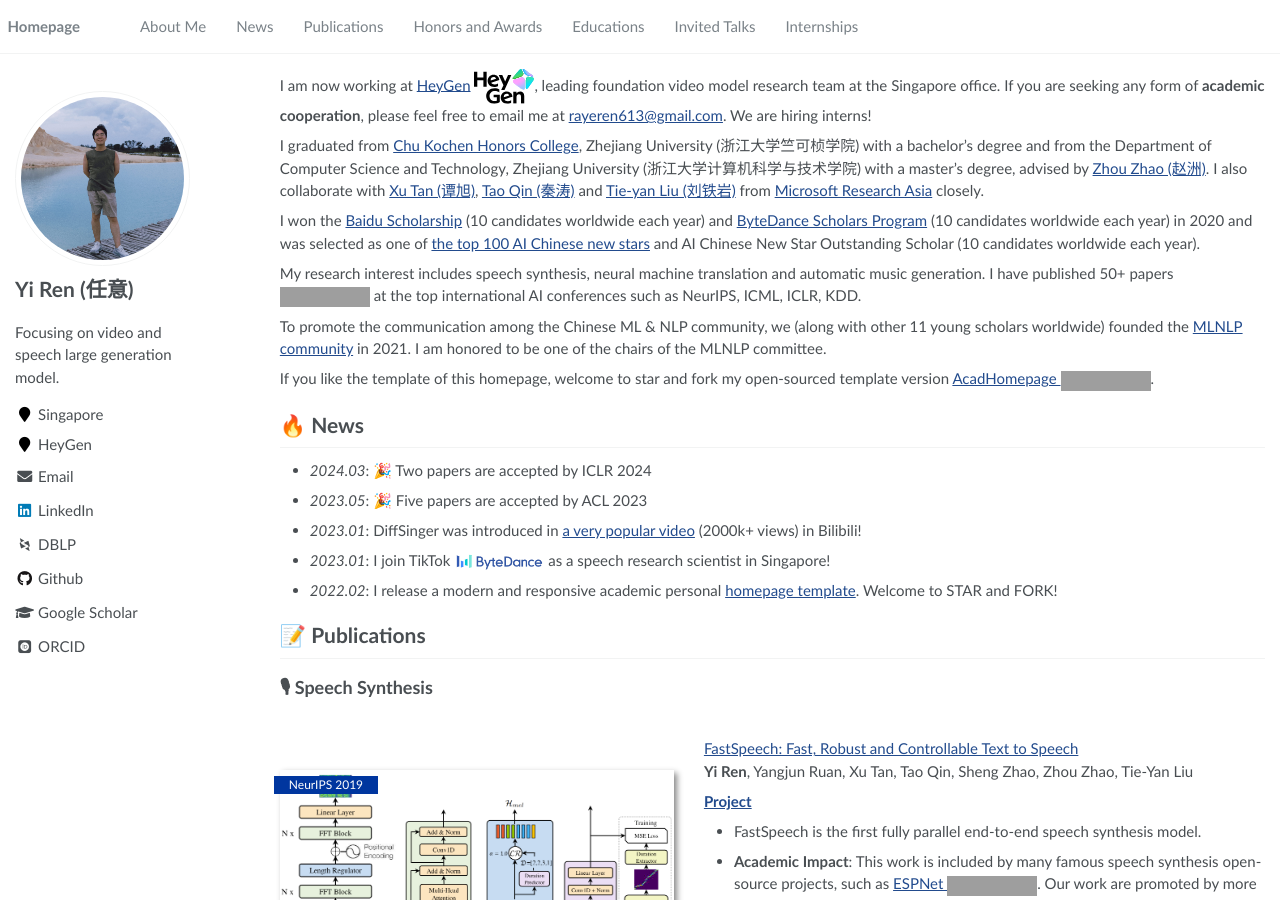
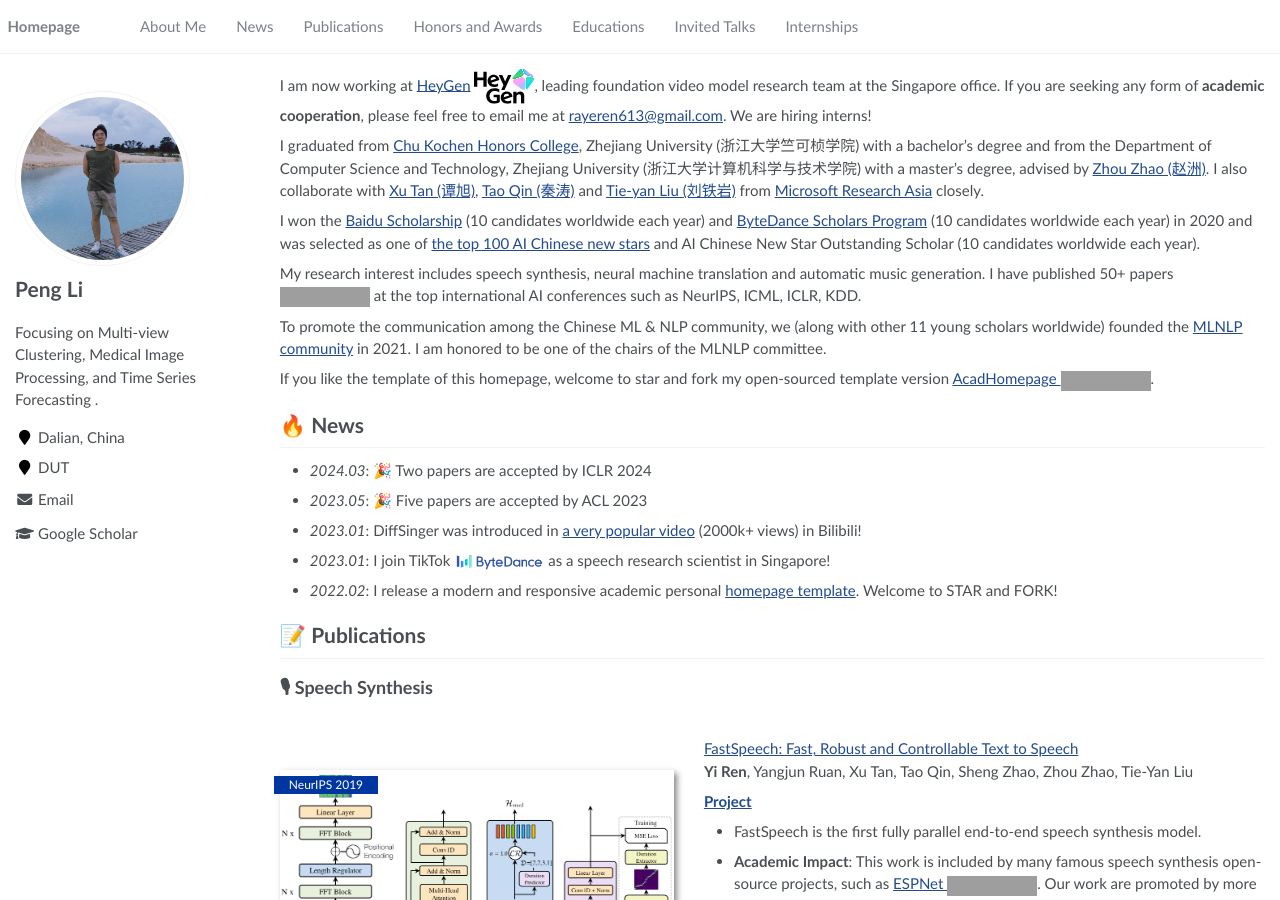
Before and after one commit to lipeng-dut/lipeng-dut.github.io, a Jekyll site: the page built from _pages/about.md, in a window 1280 px wide and 900 px high. Built offline with Jekyll 4.4.1, drawn with Linux system fonts in a browser that asks for light colours; some web fonts are replaced; grey boxes are pictures that could not be loaded.

Commit message:
Update _config.yml

```diff
--- a/_config.yml
+++ b/_config.yml
@@ -6,29 +6,29 @@
 # `jekyll serve`. If you change this file, please restart the server process.
 
 # Site Settings
-title                    : "Yi Ren (任意)"
-description              : "Focusing on video and speech large generation model."
-repository               : "rayeren/rayeren.github.io"
+title                    : "Peng Li"
+description              : "Focusing on Multi-view Clustering, Medical Image Processing, and Time Series Forecasting ."
+repository               : "lipeng-dut/lipeng-dut.github.io"
 google_scholar_stats_use_cdn : true
 
 # google analytics
-google_analytics_id      : G-SWFCX99KQZ
+google_analytics_id      :
 
 # SEO Related
-google_site_verification : b_BbOIt7d513ZXYDw-YRMicO6O5tthYiouqWDdWjGTU
-bing_site_verification   : B5AA590E7B9C03956A6F7DEC0F776211
-baidu_site_verification  : code-ZxFK3f4pfb
+google_site_verification :
+bing_site_verification   :
+baidu_site_verification  :
 
 # Site Author
 author:
-  name             : "Yi Ren (任意)"
+  name             : "Peng Li"
   avatar           : "images/ry_profile.jpeg"
   bio              : ""
-  location         : "Singapore"
-  employer         : "HeyGen"
+  location         : "Dalian, China"
+  employer         : "DUT"
   pubmed           :
-  googlescholar    : "https://scholar.google.com/citations?user=4FA6C0AAAAAJ"
-  email            : "rayeren613@gmail.com"
+  googlescholar    : "https://scholar.google.com/citations?user=6a89g1UAAAAJ"
+  email            : "pli@dlut.edu.cn"
   researchgate     :  # example: "https://www.researchgate.net/profile/yourprofile"
   uri              :
   bitbucket        :
@@ -37,15 +37,15 @@ author:
   flickr           :
   facebook         :
   foursquare       :
-  github           : "RayeRen"
+  github           :
   google_plus      :
   keybase          :
   instagram        :
   impactstory      : #"https://profiles.impactstory.org/u/xxxx-xxxx-xxxx-xxxx"
   lastfm           :
-  linkedin         : "rayeren"
-  dblp             : "https://dblp.org/pid/75/6568-6.html"
-  orcid            : "https://orcid.org/0000-0002-9160-3848"
+  linkedin         :
+  dblp             :
+  orcid            :
   pinterest        :
   soundcloud       :
   stackoverflow    : # http://stackoverflow.com/users/123456/username
```
